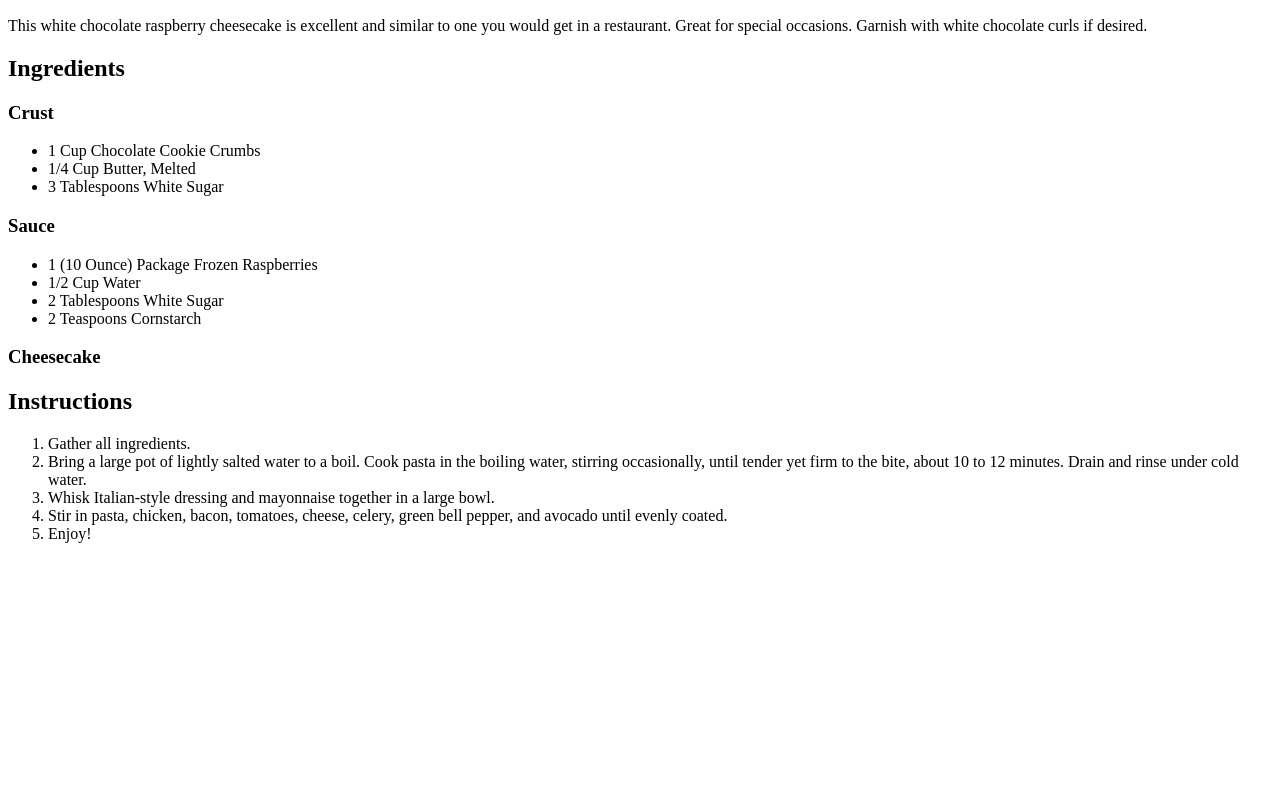
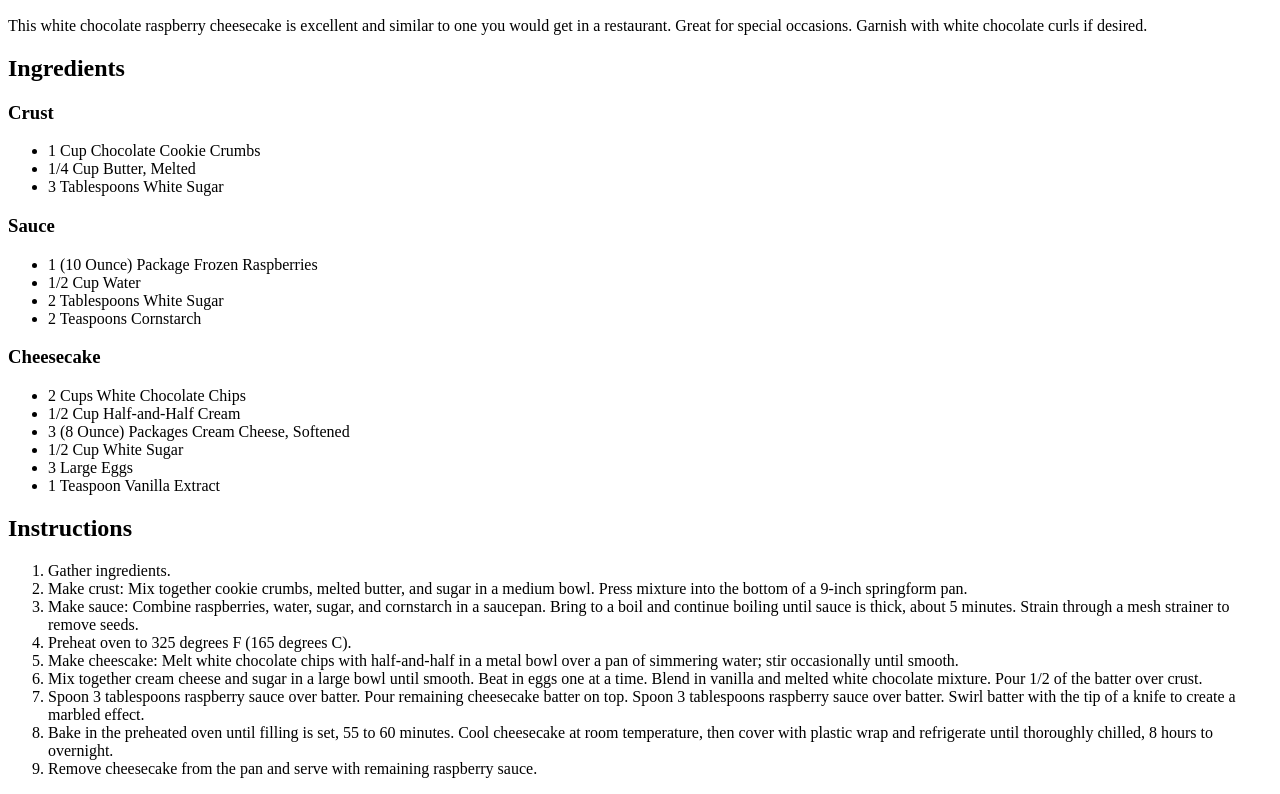
Before and after one commit to crandquist/odin-recipes, a plain HTML site: page recipes/white_chocolate_raspberry_cheesecake.html in a window 1280 px wide. Shown: the part 434-1228 px from the top of the page. Before the commit the page ends 993 px from the top, so only its background shows below. Drawn offline with Linux system fonts and the light colour scheme.

Commit message:
Add steps to white raspberry cheesecake recipe

```diff
--- a/recipes/white_chocolate_raspberry_cheesecake.html
+++ b/recipes/white_chocolate_raspberry_cheesecake.html
@@ -26,15 +26,24 @@
     </ul>
     <h3>Cheesecake</h3>
     <ul>
-
+        <li>2 Cups White Chocolate Chips</li>
+        <li>1/2 Cup Half-and-Half Cream</li>
+        <li>3 (8 Ounce) Packages Cream Cheese, Softened</li>
+        <li>1/2 Cup White Sugar</li>
+        <li> 3 Large Eggs</li>
+        <li>1 Teaspoon Vanilla Extract</li>
     </ul>
     <h2>Instructions</h2>
     <ol>
-        <li>Gather all ingredients.</li>
-        <li>Bring a large pot of lightly salted water to a boil. Cook pasta in the boiling water, stirring occasionally, until tender yet firm to the bite, about 10 to 12 minutes. Drain and rinse under cold water.</li>
-        <li>Whisk Italian-style dressing and mayonnaise together in a large bowl.</li>
-        <li>Stir in pasta, chicken, bacon, tomatoes, cheese, celery, green bell pepper, and avocado until evenly coated.</li>
-        <li>Enjoy!</li>
+        <li>Gather ingredients.</li>
+        <li>Make crust: Mix together cookie crumbs, melted butter, and sugar in a medium bowl. Press mixture into the bottom of a 9-inch springform pan.</li>
+        <li>Make sauce: Combine raspberries, water, sugar, and cornstarch in a saucepan. Bring to a boil and continue boiling until sauce is thick, about 5 minutes. Strain through a mesh strainer to remove seeds.</li>
+        <li>Preheat oven to 325 degrees F (165 degrees C).</li>
+        <li>Make cheescake: Melt white chocolate chips with half-and-half in a metal bowl over a pan of simmering water; stir occasionally until smooth.</li>
+        <li>Mix together cream cheese and sugar in a large bowl until smooth. Beat in eggs one at a time. Blend in vanilla and melted white chocolate mixture. Pour 1/2 of the batter over crust.</li>
+        <li>Spoon 3 tablespoons raspberry sauce over batter. Pour remaining cheesecake batter on top. Spoon 3 tablespoons raspberry sauce over batter. Swirl batter with the tip of a knife to create a marbled effect.</li>
+        <li>Bake in the preheated oven until filling is set, 55 to 60 minutes. Cool cheesecake at room temperature, then cover with plastic wrap and refrigerate until thoroughly chilled, 8 hours to overnight.</li>
+        <li>Remove cheesecake from the pan and serve with remaining raspberry sauce.</li>
     </ol>
 </body>
 </html>
```
